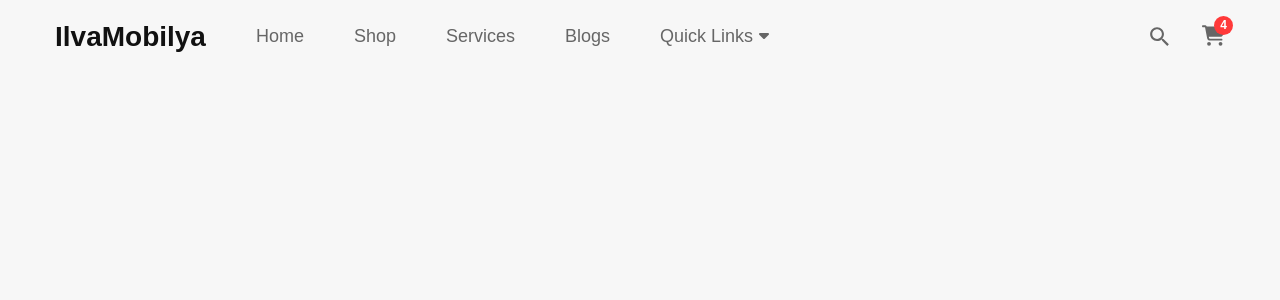
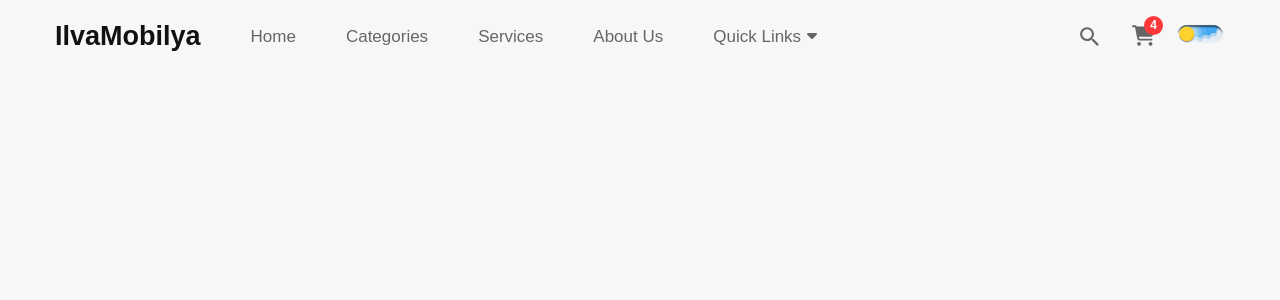
Before and after one commit to AdamKhelladi/ilvamobilya-store, a React (Create React App) app: page / in a window 1280 px wide. Shown: the top 300 px of the page. Built offline with nearby package versions, Linux system fonts and the light colour scheme.

Commit message:
Test responsive

```diff
--- a/src/DarkMode.js
+++ b/src/components/DarkMode.js
@@ -1,5 +1,5 @@
-import LightButton from "../src/assets/website/light-mode-button.png";
-import DarkButton from "../src/assets/website/dark-mode-button.png";
+import LightButton from "../assets/website/light-mode-button.png";
+import DarkButton from "../assets/website/dark-mode-button.png";
 import { useEffect, useState } from "react";
 
 export default function DarkMode() {
--- a/src/components/Navbar/Navbar.css
+++ b/src/components/Navbar/Navbar.css
@@ -14,7 +14,7 @@
 }
 
 .navbar-container .logo-name a {
-  font-size: 28px;
+  font-size: 27px;
   font-weight: 700;
   text-decoration: none;
   color: var(--text-primary);
@@ -34,7 +34,7 @@
 
 .navbar-container .links .ul-links a {
   text-decoration: none;
-  font-size: 18px;
+  font-size: 17px;
   font-weight: 500;
   color: var(--text-secondary);
   transition: 0.3s;
--- a/src/components/Navbar/Navbar.jsx
+++ b/src/components/Navbar/Navbar.jsx
@@ -2,20 +2,21 @@ import { IoMdSearch } from "react-icons/io";
 import "./Navbar.css";
 import { useState } from "react";
 import { FaCaretDown, FaCartShopping } from "react-icons/fa6";
+import DarkMode from "../DarkMode";
 
 // import { useNavigate } from "react-router-dom";
 
 export default function NavBar() {
   const MenuLinks = [
     { id: 1, name: "Home", link: "#home" },
-    { id: 2, name: "Shop", link: "#shop" },
+    { id: 2, name: "Categories", link: "#categories" },
     { id: 3, name: "Services", link: "#services" },
-    { id: 4, name: "Blogs", link: "#blogs" },
+    { id: 4, name: "About Us", link: "#about-us" },
   ];
 
   const DropdownLinks = [
     { id: 1, name: "Trending Products", link: "#products" },
-    { id: 2, name: "Best Selling", link: "#best-selling" },
+    { id: 2, name: "Best Selling", link: "#categories" },
     { id: 3, name: "Top Rated", link: "#top-rated" },
   ];
 
@@ -44,7 +45,7 @@ export default function NavBar() {
     <div className="navbar-container" id="home">
       <div className="on-left">
         <div className="logo-name">
-          <a href="#"> IlvaMobilya</a>
+          <a href="#">IlvaMobilya</a>
         </div>
         <div className="links">
           <ul className="ul-links">
@@ -111,9 +112,9 @@ export default function NavBar() {
             />
             <div className="orders">4</div>
           </button>
-          {/* <div className="dark-mode">
+          <div className="dark-mode">
             <DarkMode />
-          </div> */}
+          </div>
         </div>
       </div>
     </div>
```
